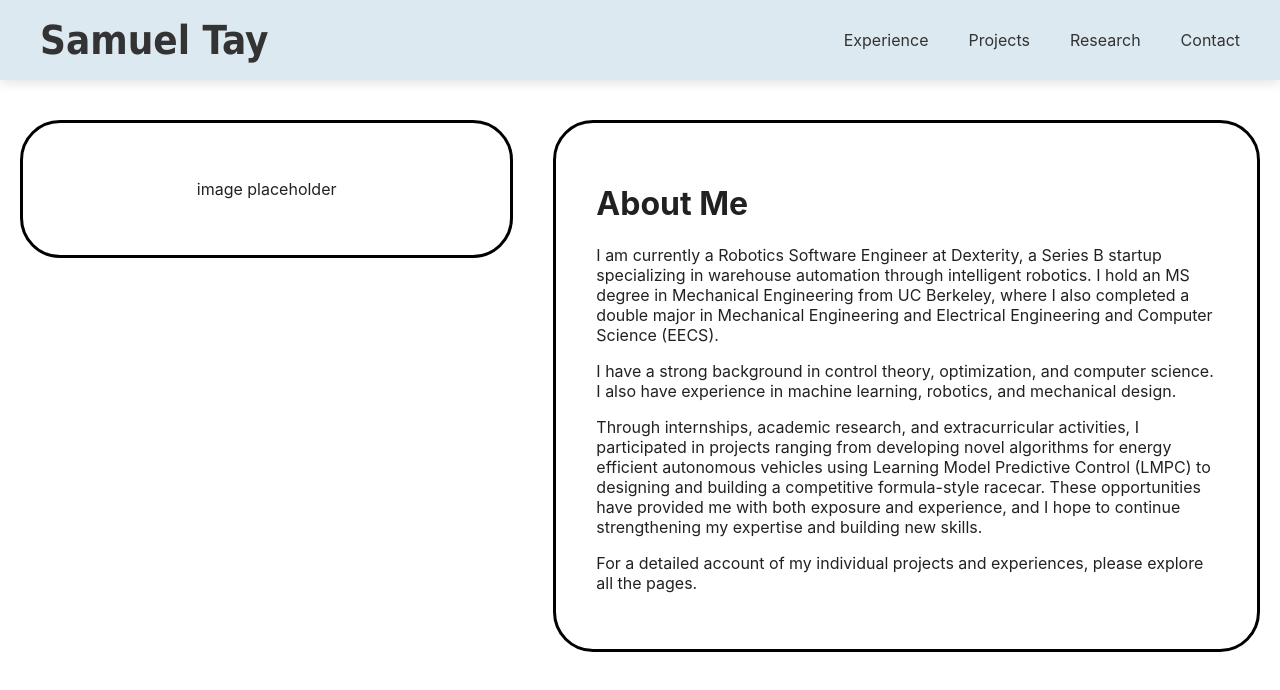
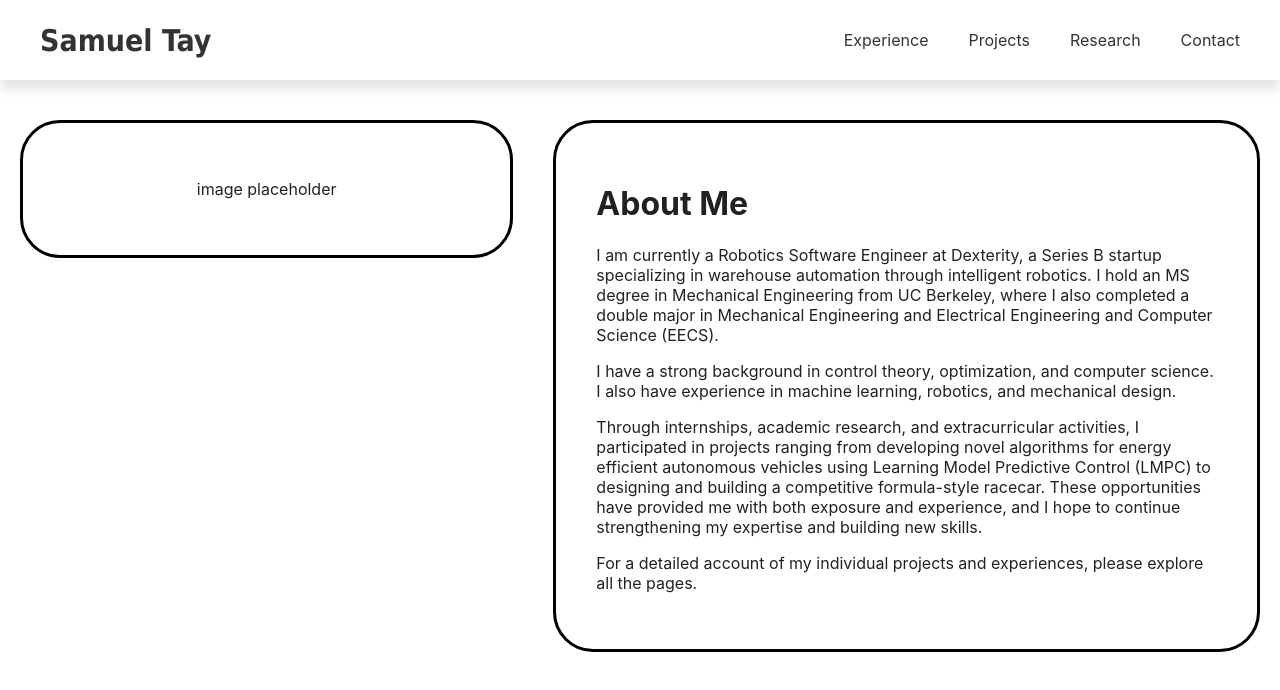
Before and after one commit to samueltay/samueltay, a React (Create React App) app in the folder frontend/: page / in a window 1280 px wide. Shown: the top 690 px of the page. Built offline with nearby package versions, Linux system fonts and the light colour scheme.

Commit message:
chore: clean up colors and fonts

```diff
--- a/frontend/src/components/shared/nav_bar/NavBar.css
+++ b/frontend/src/components/shared/nav_bar/NavBar.css
@@ -15,9 +15,8 @@
   top: 0;
   left: 0;
   width: 100%;
-  background-color: #dde9f0;
   height: var(--navbar-height);
-  box-shadow: 0 4px 10px rgba(0, 0, 0, 0.1);
+  box-shadow: 0 10px 10px rgba(0, 0, 0, 0.1);
   z-index: 100;
 }
 
@@ -47,7 +46,7 @@
   margin-right: auto;
   font-weight: bold;
   font-family: "Tahoma";
-  font-size: 40px;
+  font-size: 30px;
 }
 
 /* Navbar links */
```
